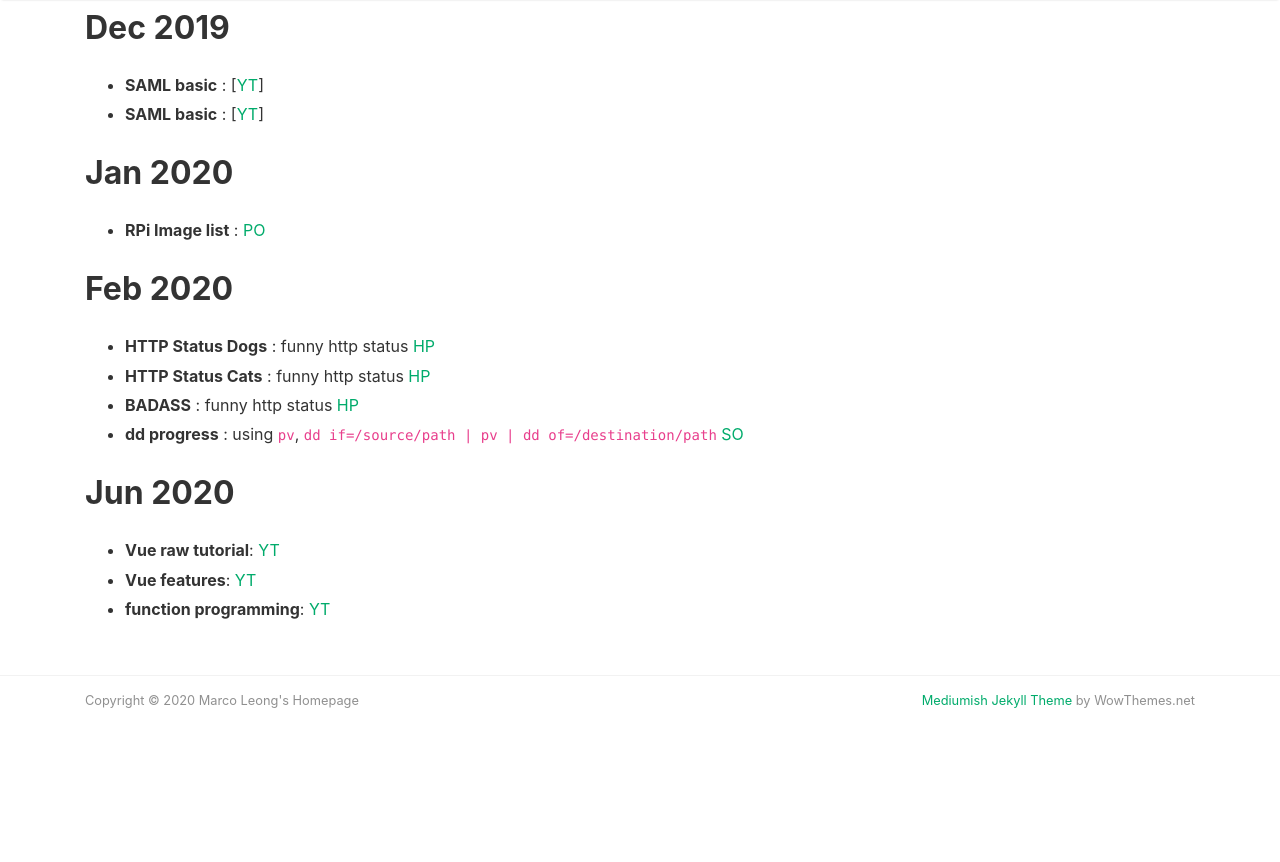
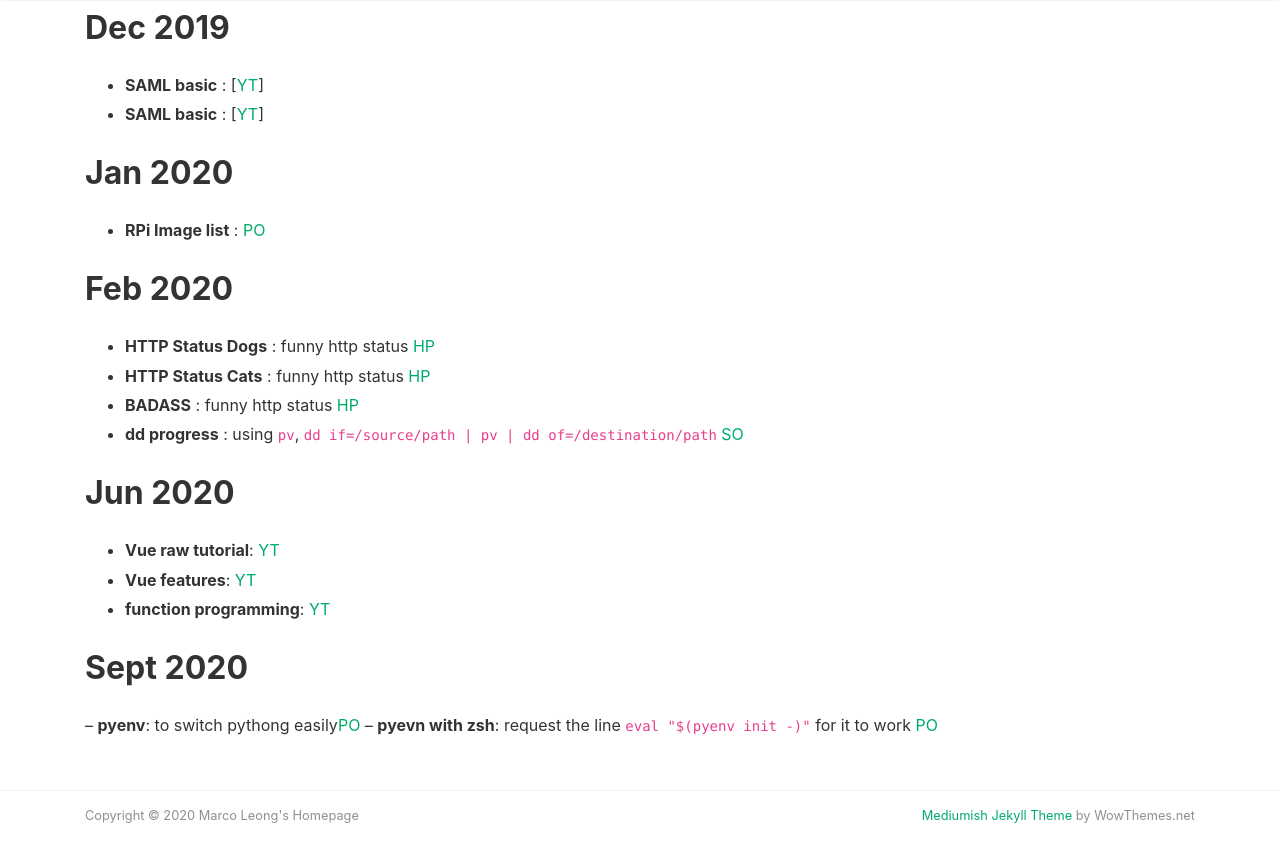
Before and after one commit to MarcoLeongDev/MarcoLeongDev.github.io, a Jekyll site: the page built from journey.md, in a window 1280 px wide and 900 px high, scrolled down 4599 px. Shown: the top 862 px of the window. Built offline with Jekyll 4.4.1, drawn with Linux system fonts in a browser that asks for light colours; nearby versions of some CDN libraries; our own code applies the rules of GitHub Pages for plain Markdown files; before the commit the page ends 5383 px from its top, so only the background shows below that.

Commit message:
Update journey.md

```diff
--- a/journey.md
+++ b/journey.md
@@ -144,7 +144,9 @@ https://docs.aws.amazon.com/AWSEC2/latest/UserGuide/SSL-on-amazon-linux-2.html
 - **Vue features**: [YT](https://www.youtube.com/watch?v=p1iLqZnZPdo)
 - **function programming**: [YT](https://www.youtube.com/watch?v=dAPL7MQGjyM)
 
-
+## Sept 2020
+-- **pyenv**: to switch pythong easily[PO](https://realpython.com/intro-to-pyenv/)
+-- **pyevn with zsh**: request the line `eval "$(pyenv init -)"` for it to work [PO](https://github.com/pyenv/pyenv/issues/896)
 
 
 
```
